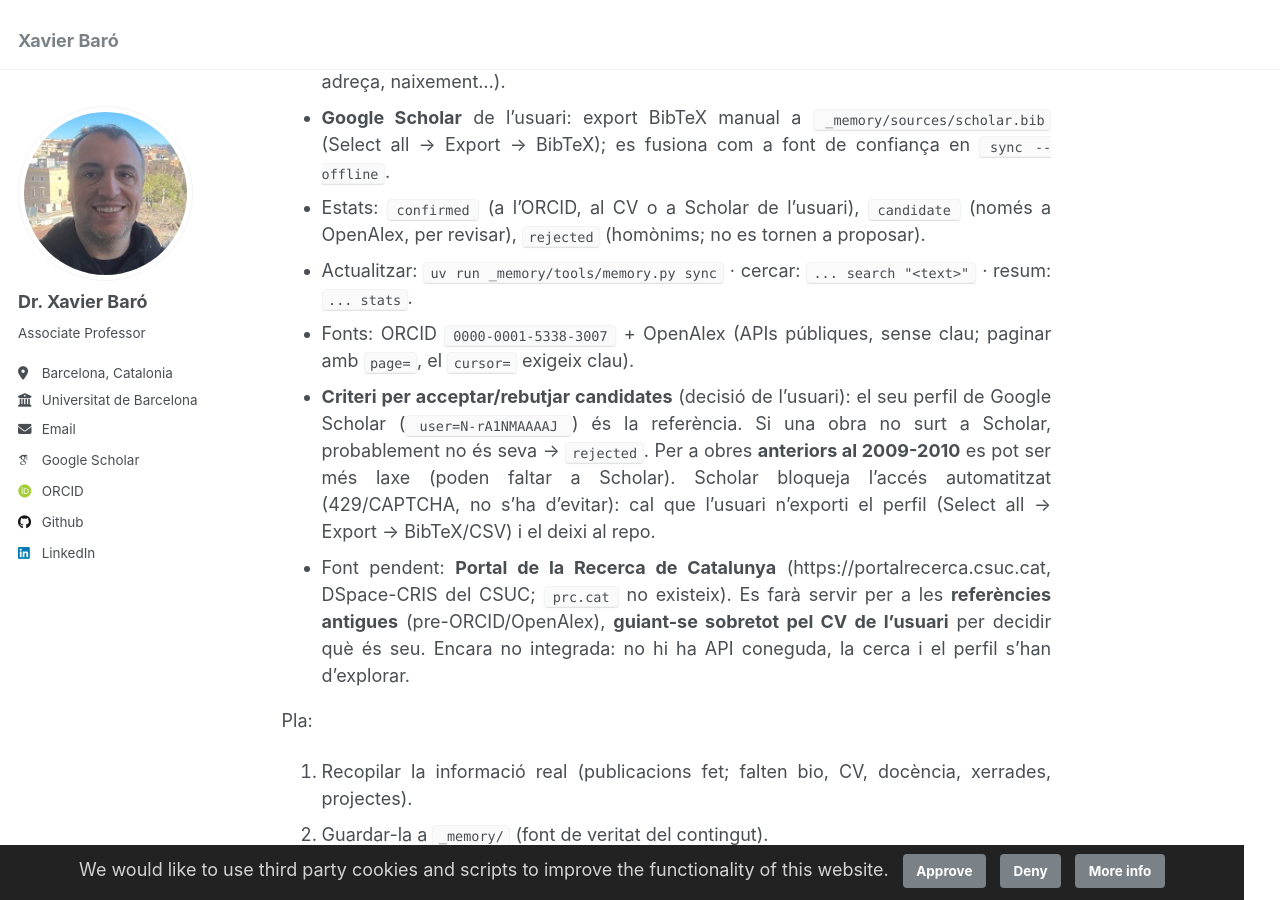
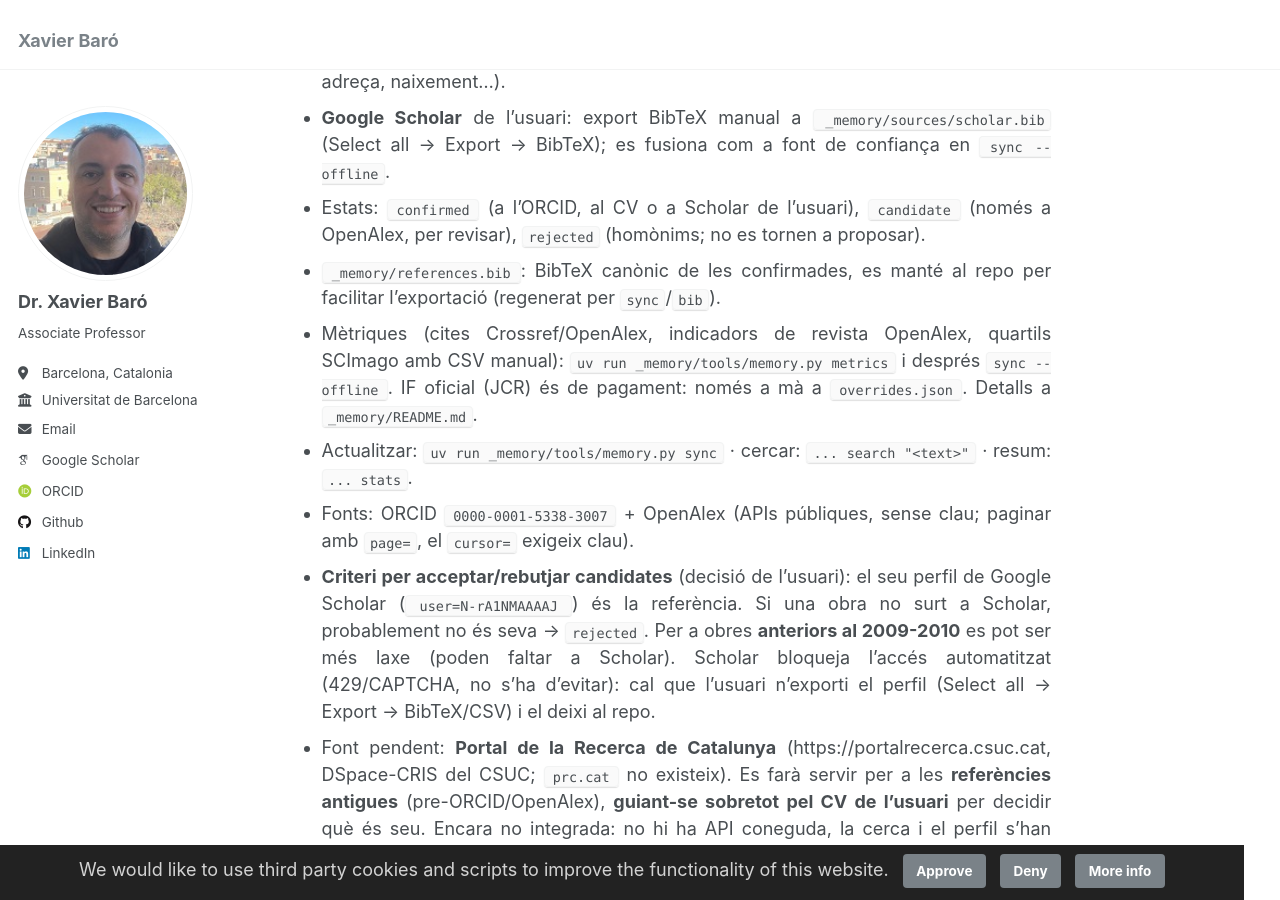
Before and after one commit to xbaro/xbaro.github.io, a Jekyll site: the page built from AGENTS.md, in a window 1280 px wide and 900 px high, scrolled down 2269 px. Built offline with Jekyll 4.4.1, drawn with Linux system fonts in a browser that asks for light colours; some web fonts are replaced; our own code applies the rules of GitHub Pages for plain Markdown files.

Commit message:
Add BibTeX export, citation/journal metrics and confirm golf papers
Co-Authored-By: Claude Sonnet 5.5 <noreply@anthropic.com>

```diff
--- a/AGENTS.md
+++ b/AGENTS.md
@@ -43,6 +43,8 @@ Estat inicial: les col·leccions `_publications`, `_talks`, `_teaching`, `_posts
 - **CV de l'usuari** (format AQU, desembre 2024): font de confiança. `uv run _memory/tools/memory.py import-cv <CV.docx>` n'extreu només publicacions i xerrades (`sources/cv_*.json`). **Mai copiar al repo (públic) ni el .docx ni dades personals** (DNI, adreça, naixement...).
 - **Google Scholar** de l'usuari: export BibTeX manual a `_memory/sources/scholar.bib` (Select all → Export → BibTeX); es fusiona com a font de confiança en `sync --offline`.
 - Estats: `confirmed` (a l'ORCID, al CV o a Scholar de l'usuari), `candidate` (només a OpenAlex, per revisar), `rejected` (homònims; no es tornen a proposar).
+- `_memory/references.bib`: BibTeX canònic de les confirmades, es manté al repo per facilitar l'exportació (regenerat per `sync`/`bib`).
+- Mètriques (cites Crossref/OpenAlex, indicadors de revista OpenAlex, quartils SCImago amb CSV manual): `uv run _memory/tools/memory.py metrics` i després `sync --offline`. IF oficial (JCR) és de pagament: només a mà a `overrides.json`. Detalls a `_memory/README.md`.
 - Actualitzar: `uv run _memory/tools/memory.py sync` · cercar: `... search "<text>"` · resum: `... stats`.
 - Fonts: ORCID `0000-0001-5338-3007` + OpenAlex (APIs públiques, sense clau; paginar amb `page=`, el `cursor=` exigeix clau).
 - **Criteri per acceptar/rebutjar candidates** (decisió de l'usuari): el seu perfil de Google Scholar (`user=N-rA1NMAAAAJ`) és la referència. Si una obra no surt a Scholar, probablement no és seva → `rejected`. Per a obres **anteriors al 2009-2010** es pot ser més laxe (poden faltar a Scholar). Scholar bloqueja l'accés automatitzat (429/CAPTCHA, no s'ha d'evitar): cal que l'usuari n'exporti el perfil (Select all → Export → BibTeX/CSV) i el deixi al repo.
```
